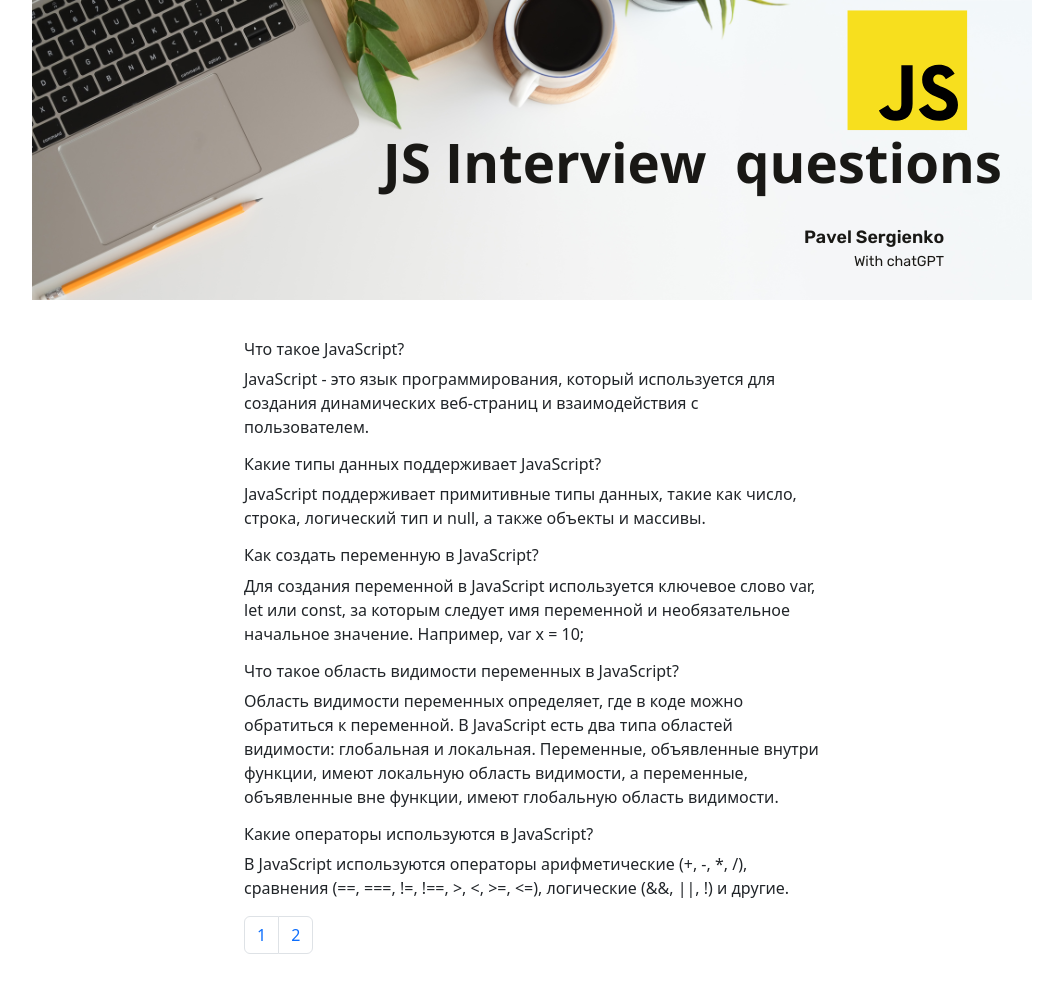
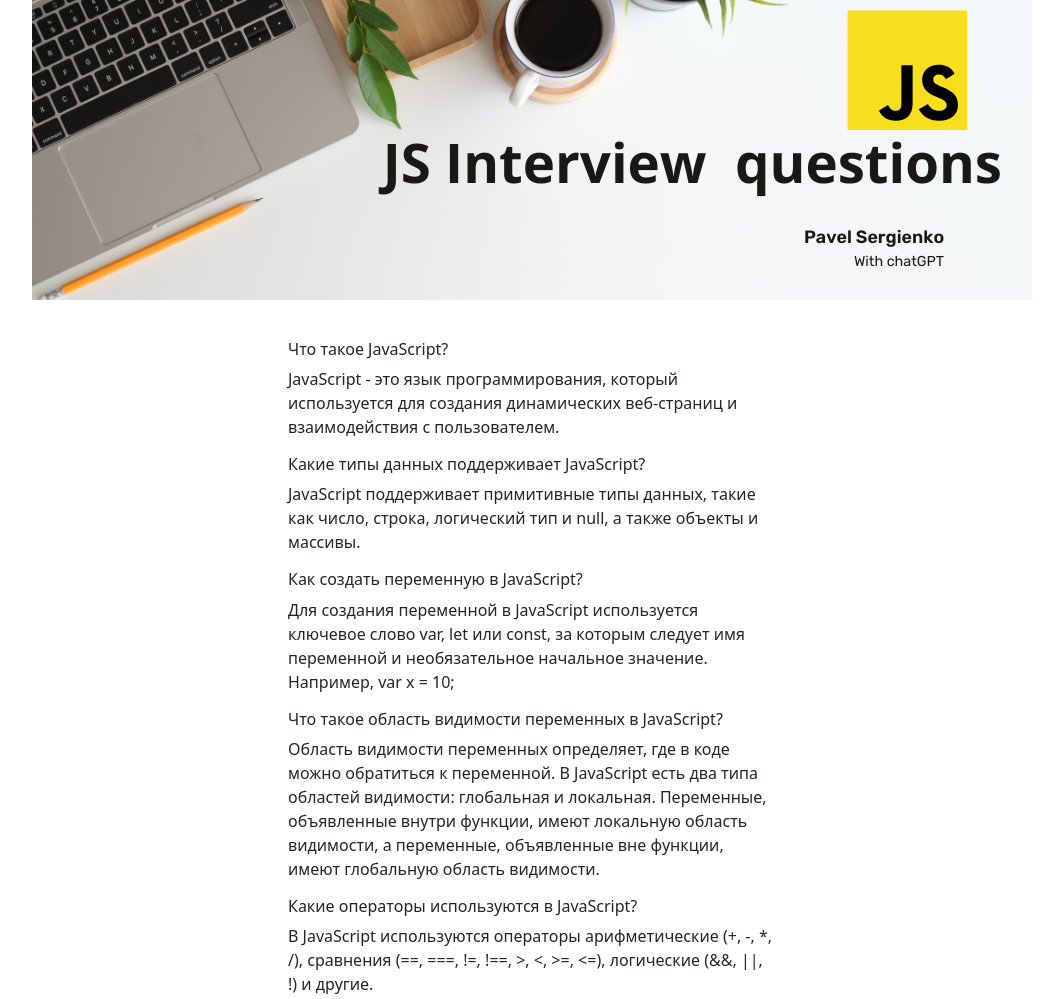
Before and after one commit to svmed2050/interview-questions-chatGPT, a website with bundled scripts: page index.html in a window 1280 px wide. Shown: the top 999 px of the page, without its empty margins (108-1171 px from the left). Built offline with nearby package versions, Linux system fonts and the light colour scheme.

Commit message:
add media queries in css

```diff
--- a/index.html
+++ b/index.html
@@ -14,12 +14,13 @@
 <body>
 
 
+
   <img src="./assets/js.png" class='img-fluid' alt="">
   <main>
 
   </main>
 
-  <div class="container">
+  <div class="container container-fluid">
     <nav aria-label="Page navigation example">
       <!-- <ul class="pagination">
         <li class="page-item"><a class="page-link" href="#">Previous</a></li>
--- a/style.css
+++ b/style.css
@@ -1,6 +1,34 @@
-.container {
-  width: 600px;
+
+
+@media (max-width: 576px) {
+  .container {
+    width: 90%;
+  }
 }
+
+ @media (min-width: 768px) {
+  .container {
+    width: 60%;
+  }
+ }
+ @media (min-width: 992px) {
+  .container {
+    width: 50%;
+  }
+ }
+
+ @media (min-width: 1200px) {
+  .container {
+    width: 40%;
+  }
+  }
+ @media (min-width: 1600px) {
+  .container {
+    width: 32%;
+  }
+  }
+
+
 
 
 img {
```
